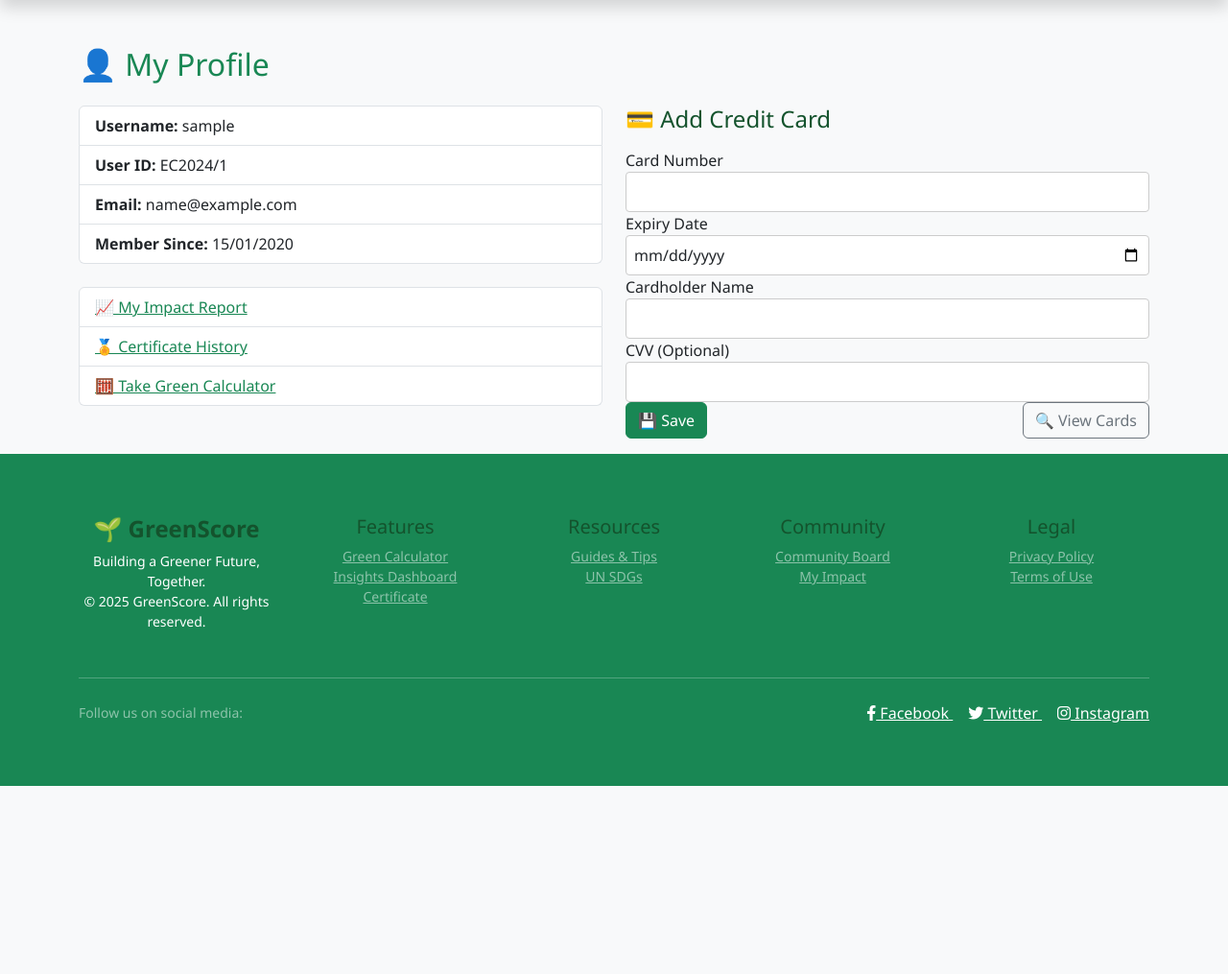
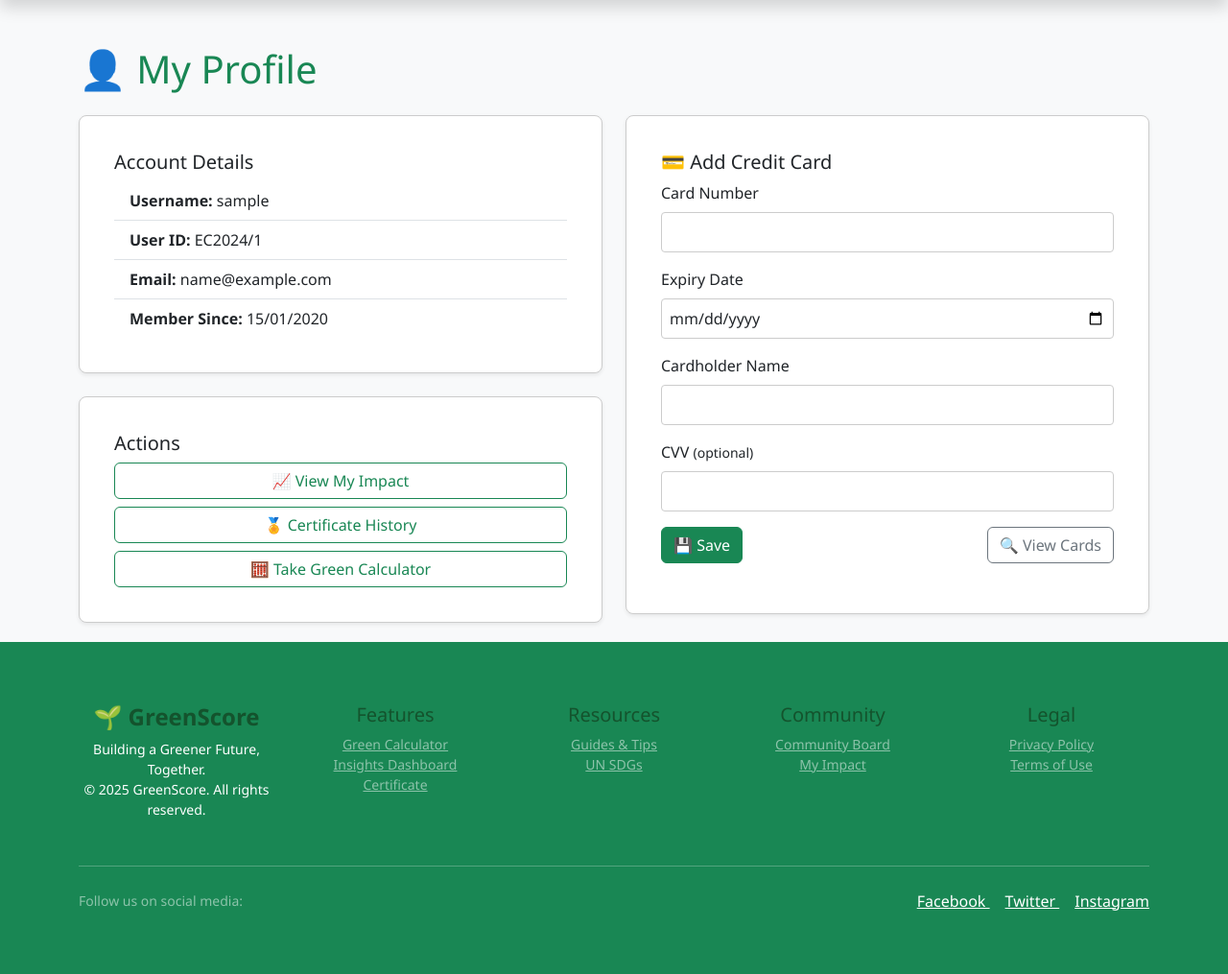
Before and after one commit to Lancelcode/Graded-Unit-2-webpage, a PHP site: page /user_account.php in a window 1280 px wide. Shown: the part 56-1071 px from the top of the page at 96% size. Before the commit the page ends 875 px from the top, so only its background shows below. Run offline with PHP 8.4, Linux system fonts and the light colour scheme; the visitor is signed in with stand-in values (Sample User, id 1); tables that the repository leaves empty or names only in its code hold one stand-in row (values such as "Sample post").

Commit message:
user account ui ux improvement

```diff
--- a/user_account.php
+++ b/user_account.php
@@ -24,65 +24,63 @@ if (mysqli_num_rows($r) > 0) {
     <head>
         <meta charset="UTF-8">
         <title>My Profile | GreenScore</title>
-        <meta name="viewport" content="width=device-width, initial-scale=1.0">
-        <link rel="stylesheet" href="https://cdn.jsdelivr.net/npm/bootstrap@5.3.3/dist/css/bootstrap.min.css">
+        <meta name="viewport" content="width=device-width, initial-scale=1">
+        <link href="https://cdn.jsdelivr.net/npm/bootstrap@5.3.3/dist/css/bootstrap.min.css" rel="stylesheet">
         <link rel="stylesheet" href="style.css">
-        <link rel="stylesheet" href="https://cdnjs.cloudflare.com/ajax/libs/font-awesome/6.4.0/css/all.min.css">
     </head>
     <body>
 
     <div class="container mt-5">
-        <h2 class="mb-4 text-success">👤 My Profile</h2>
+        <h1 class="text-success mb-4">👤 My Profile</h1>
 
         <div class="row">
-            <!-- Left Side: User Info -->
-            <div class="col-md-6 mb-4">
-                <ul class="list-group">
+            <!-- User Info -->
+            <div class="col-md-6">
+                <div class="card shadow-sm mb-4">
+                    <div class="card-body">
+                        <h5 class="card-title">Account Details</h5>
+                        <ul class="list-group list-group-flush">
                             <li class="list-group-item"><strong>Username:</strong> <?= $username ?></li>
                             <li class="list-group-item"><strong>User ID:</strong> EC2024/<?= $user_id ?></li>
                             <li class="list-group-item"><strong>Email:</strong> <?= $email ?></li>
                             <li class="list-group-item"><strong>Member Since:</strong> <?= $date ?></li>
                         </ul>
-
-                <ul class="list-group mt-4">
-                    <li class="list-group-item">
-                        <a href="my_impact.php" class="text-success">📈 My Impact Report</a>
-                    </li>
-                    <li class="list-group-item">
-                        <a href="certificate_preview.php" class="text-success">🏅 Certificate History</a>
-                    </li>
-                    <li class="list-group-item">
-                        <a href="green_calculator.php" class="text-success">🧮 Take Green Calculator</a>
-                    </li>
-                </ul>
+                    </div>
                 </div>
 
-            <!-- Right Side: Credit Card Form -->
+                <div class="card shadow-sm">
+                    <div class="card-body">
+                        <h5 class="card-title">Actions</h5>
+                        <a href="my_impact.php" class="btn btn-outline-success w-100 mb-2">📈 View My Impact</a>
+                        <a href="certificate_history.php" class="btn btn-outline-success w-100 mb-2">🏅 Certificate History</a>
+                        <a href="green_calculator.php" class="btn btn-outline-success w-100">🧮 Take Green Calculator</a>
+                    </div>
+                </div>
+            </div>
+
+            <!-- Credit Card -->
             <div class="col-md-6">
-                <h4 class="mb-3">💳 Add Credit Card</h4>
+                <div class="card shadow-sm">
+                    <div class="card-body">
+                        <h5 class="card-title">💳 Add Credit Card</h5>
                         <form action="manage_credit_card.php" method="POST">
                             <input type="hidden" name="action" value="add">
-
-                    <div class="form-group">
-                        <label for="cardNumber">Card Number</label>
+                            <div class="mb-3">
+                                <label for="cardNumber" class="form-label">Card Number</label>
                                 <input type="text" class="form-control" name="cardNumber" required>
                             </div>
-
-                    <div class="form-group">
-                        <label for="expiryDate">Expiry Date</label>
+                            <div class="mb-3">
+                                <label for="expiryDate" class="form-label">Expiry Date</label>
                                 <input type="date" class="form-control" name="expiryDate" required>
                             </div>
-
-                    <div class="form-group">
-                        <label for="cardHolder">Cardholder Name</label>
+                            <div class="mb-3">
+                                <label for="cardHolder" class="form-label">Cardholder Name</label>
                                 <input type="text" class="form-control" name="cardHolder" required>
                             </div>
-
-                    <div class="form-group">
-                        <label for="cvv">CVV (Optional)</label>
+                            <div class="mb-3">
+                                <label for="cvv" class="form-label">CVV <small>(optional)</small></label>
                                 <input type="password" class="form-control" name="cvv">
                             </div>
-
                             <div class="d-flex justify-content-between">
                                 <button type="submit" class="btn btn-success">💾 Save</button>
                                 <a href="view_cards.php" class="btn btn-outline-secondary">🔍 View Cards</a>
@@ -91,13 +89,11 @@ if (mysqli_num_rows($r) > 0) {
                     </div>
                 </div>
             </div>
+        </div>
+    </div>
 
     <?php include 'includes/footer.php'; ?>
-
-    <!-- Bootstrap Scripts -->
-    <script src="https://code.jquery.com/jquery-3.6.0.min.js"></script>
     <script src="https://cdn.jsdelivr.net/npm/bootstrap@5.3.3/dist/js/bootstrap.bundle.min.js"></script>
-
     </body>
     </html>
 
```
Lines whose indentation alone changed are shown as unchanged.
